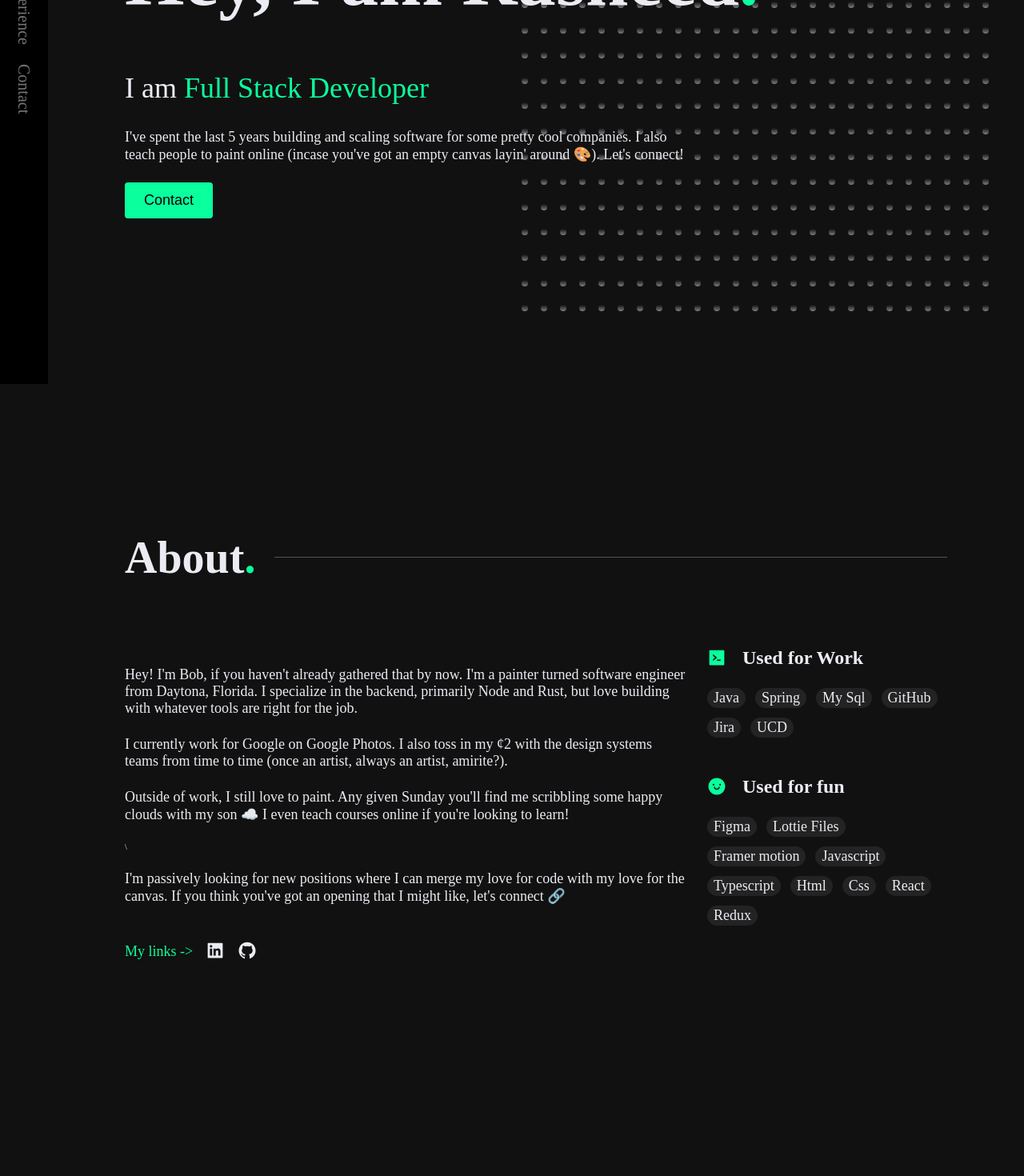
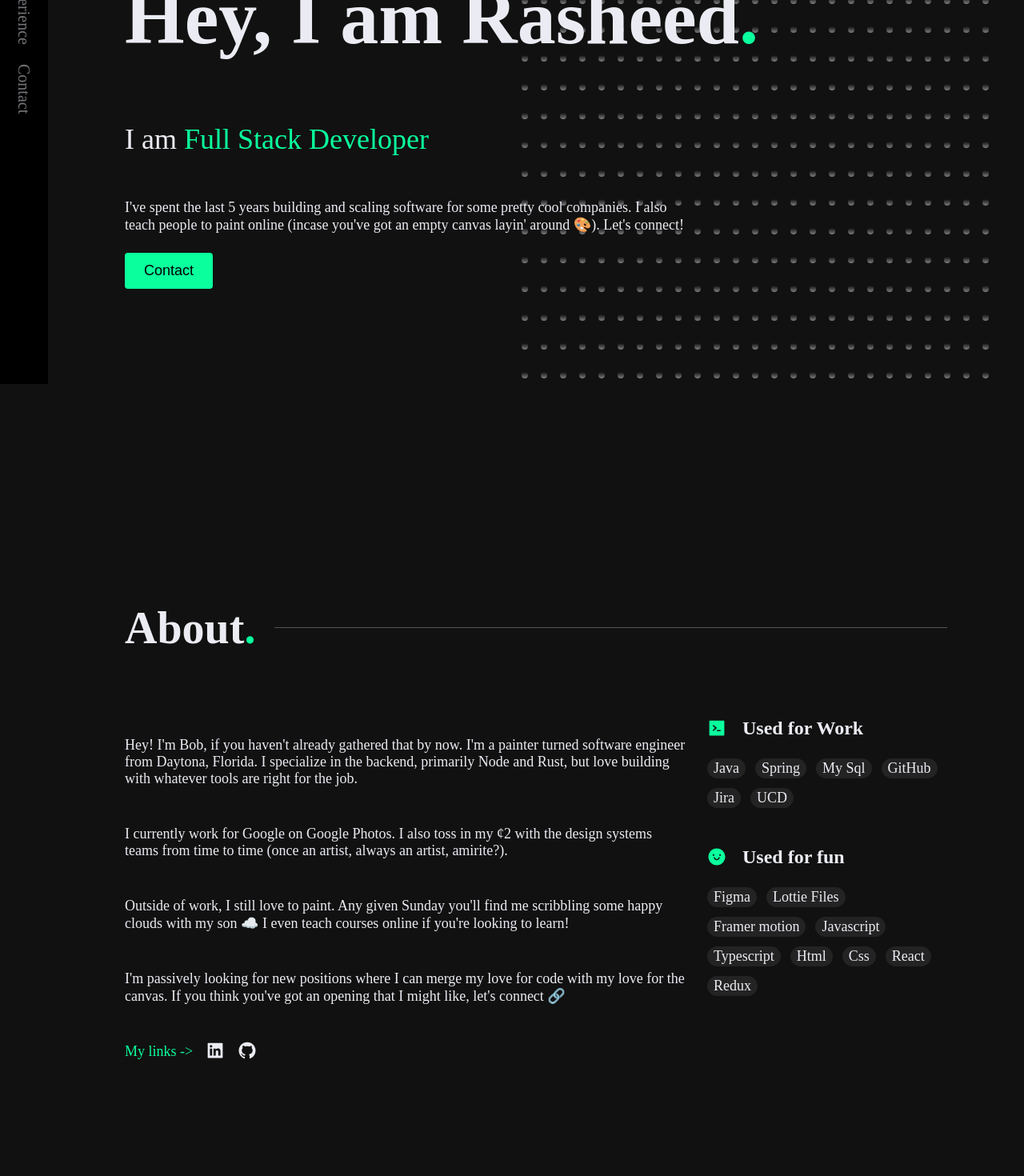
Before and after one commit to ACEXRA/rasheed, a React (Create React App) app: page / in a window 1280 px wide. Shown: the part 320-1790 px from the top of the page at 80% size. Built offline with nearby package versions, Linux system fonts and the light colour scheme; a web font is replaced by a local one.

Commit message:
Reveal implemented

```diff
--- a/package.json
+++ b/package.json
@@ -7,6 +7,7 @@
     "@testing-library/react": "^13.4.0",
     "@testing-library/user-event": "^13.5.0",
     "animejs": "^3.2.1",
+    "framer-motion": "^10.15.0",
     "react": "^18.2.0",
     "react-dom": "^18.2.0",
     "react-scripts": "5.0.1",
--- a/src/assets/scss/app.scss
+++ b/src/assets/scss/app.scss
@@ -131,6 +131,15 @@
   }
   p {
     max-width: 700px;
+  }
+  h1,
+  h2,
+  p,
+  span {
+    &::selection {
+      background-color: #0aff9d;
+      color: #000;
+    }
   }
   .cust_btn {
     outline: none;
@@ -267,7 +276,7 @@
   }
 }
 .end_hue {
-  height: 200px;
+  height: 40rem;
   background: linear-gradient(180deg, #111, #000);
 }
 
@@ -343,3 +352,28 @@ p {
     }
   }
 }
+.reveal {
+  position: relative;
+  width: fit-content;
+  overflow: hidden;
+  .slide {
+    position: absolute;
+    inset: 4px 0 4px 0;
+    background-color: #0aff9d;
+    z-index: 20;
+  }
+}
+@media (max-width: 768px) {
+  .header {
+    padding: 0 2.4rem;
+  }
+  .section {
+    padding: 7.2rem 2.4rem;
+  }
+  .about_content {
+    grid-template-columns: 1fr;
+  }
+  .project_content {
+    grid-template-columns: 1fr;
+  }
+}
--- a/src/components/misc/Droplets.js
+++ b/src/components/misc/Droplets.js
@@ -11,10 +11,7 @@ const DotGrid = () => {
   const handleCLick = (e) => {
     anime({
       targets: ".dot",
-      background: [
-        { value: "#0aff9d", duration: 250 },
-        { value: "#ebecf3", duration: 250 },
-      ],
+
       scale: [
         { value: 1.35, easing: "easeOutSine", duration: 250 },
         { value: 1, easing: "easeInOutQuad", duration: 500 },
--- /dev/null
+++ b/src/components/misc/Reveal.js
@@ -0,0 +1,50 @@
+import React, { useEffect, useRef } from "react";
+import { motion, useAnimation, useInView } from "framer-motion";
+
+const Reveal = (props) => {
+  const ref = useRef(null);
+  const isInView = useInView(ref, { once: true });
+
+  const mainControls = useAnimation();
+  const slideControls = useAnimation();
+
+  useEffect(() => {
+    if (isInView) {
+      mainControls.start("visible");
+      slideControls.start("visible");
+    } else {
+      mainControls.set("hidden");
+      slideControls.set("hidden");
+    }
+  }, [isInView, mainControls, slideControls]);
+  return (
+    <div
+      ref={ref}
+      className="reveal"
+      style={{ width: `${props.width ? "100%" : "fit-content"}` }}
+    >
+      <motion.div
+        variants={{
+          hidden: { opacity: 0, y: 75 },
+          visible: { opacity: 1, y: 0 },
+        }}
+        initial="hidden"
+        animate={mainControls}
+        transition={{ duration: 0.5, delay: 0.25 }}
+      >
+        {props.children}
+      </motion.div>
+      <motion.div
+        className="slide"
+        variants={{
+          hidden: { left: 0 },
+          visible: { left: "100%" },
+        }}
+        initial="hidden"
+        animate={slideControls}
+        transition={{ duration: 0.5, ease: "easeIn" }}
+      ></motion.div>
+    </div>
+  );
+};
+export default Reveal;
--- a/src/components/pages/About.js
+++ b/src/components/pages/About.js
@@ -1,4 +1,5 @@
 import React from "react";
+import Reveal from "../misc/Reveal";
 
 export default function About() {
   const arr = ["Java", "Spring", "My Sql", "GitHub", "Jira", "UCD"];
@@ -17,34 +18,47 @@ export default function About() {
     <div data-section id="about" className="section">
       <div className="title_head" style={{ flexDirection: "row-reverse" }}>
         <div className="line"></div>
+
         <h3>
+          <Reveal>
+            <span>
               About<span style={{ color: "#0aff9d" }}>.</span>
+            </span>
+          </Reveal>
         </h3>
       </div>
       <div className="about_content">
         <div>
+          <Reveal>
             <p>
               Hey! I'm Bob, if you haven't already gathered that by now. I'm a
-            painter turned software engineer from Daytona, Florida. I specialize
-            in the backend, primarily Node and Rust, but love building with
-            whatever tools are right for the job.
+              painter turned software engineer from Daytona, Florida. I
+              specialize in the backend, primarily Node and Rust, but love
+              building with whatever tools are right for the job.
             </p>
+          </Reveal>
+          <Reveal>
             <p>
               I currently work for Google on Google Photos. I also toss in my ¢2
               with the design systems teams from time to time (once an artist,
               always an artist, amirite?).
             </p>
+          </Reveal>
+          <Reveal>
             <p>
-            Outside of work, I still love to paint. Any given Sunday you'll find
-            me scribbling some happy clouds with my son ☁️ I even teach courses
-            online if you're looking to learn!
+              Outside of work, I still love to paint. Any given Sunday you'll
+              find me scribbling some happy clouds with my son ☁️ I even teach
+              courses online if you're looking to learn!
             </p>
-          \
+          </Reveal>
+          <Reveal>
             <p>
               I'm passively looking for new positions where I can merge my love
               for code with my love for the canvas. If you think you've got an
               opening that I might like, let's connect 🔗
             </p>
+          </Reveal>
+          <Reveal>
             <div className="about_links">
               <p style={{ color: "#0aff9d" }}>My links -{">"}</p>
               <a
@@ -83,8 +97,10 @@ export default function About() {
                 </svg>
               </a>
             </div>
+          </Reveal>
         </div>
         <div className="about_items">
+          <Reveal>
             <div>
               <h4>
                 <svg
@@ -111,6 +127,8 @@ export default function About() {
                 })}
               </div>
             </div>
+          </Reveal>
+          <Reveal>
             <div>
               <h4>
                 <svg
@@ -137,6 +155,7 @@ export default function About() {
                 })}
               </div>
             </div>
+          </Reveal>
         </div>
       </div>
     </div>
--- a/src/components/pages/Contact.js
+++ b/src/components/pages/Contact.js
@@ -1,16 +1,22 @@
 import React from "react";
+import Reveal from "../misc/Reveal";
 
 export default function Contact() {
   return (
     <div data-section id="contact" className="section">
       <div className="contact_content">
+        <Reveal width={true}>
           <h1>
             Contact<span style={{ color: "#0aff9d" }}>.</span>
           </h1>
+        </Reveal>
+        <Reveal>
           <p>
             Shoot me an email if you want to connect! You can also find me on
             Linkedin or Twitter if that's more your speed.
           </p>
+        </Reveal>
+        <Reveal width={true}>
           <a href="#Home">
             <div className="mail">
               <svg
@@ -35,6 +41,7 @@ export default function Contact() {
               </span>
             </div>
           </a>
+        </Reveal>
       </div>
     </div>
   );
--- a/src/components/pages/Experience.js
+++ b/src/components/pages/Experience.js
@@ -1,34 +1,48 @@
 import React from "react";
+import Reveal from "../misc/Reveal";
 
 export default function Experience() {
   return (
     <div data-section id="experience" className="section">
       <div className="title_head" style={{ flexDirection: "row-reverse" }}>
         <div className="line"></div>
+
         <h3>
+          <Reveal>
+            <span>
               Experience<span style={{ color: "#0aff9d" }}>.</span>
+            </span>
+          </Reveal>
         </h3>
       </div>
       <div className="experience_content">
+        <Reveal width={true}>
           <div className="experience_heading">
             <span>Infosys</span>
             <span>2022-present</span>
           </div>
+        </Reveal>
+        <Reveal width={true}>
           <div className="experience_heading">
             <span style={{ color: "#0aff9d" }}>Role</span>
             <span>Chennai,TamilNadu</span>
           </div>
+        </Reveal>
+        <Reveal>
           <p>
             I help build and scale Google Photos. Increased throughput of our
             primary services by 70%. Migrated backend service from Java to Go.
             Also helped make it look prettier.
           </p>
+        </Reveal>
+        <Reveal>
           <div className="experience_items">
             <span className="item">Java</span>
             <span className="item">Spring</span>
             <span className="item">Github</span>
             <span className="item">Jira</span>
           </div>
+        </Reveal>
       </div>
     </div>
   );
--- a/src/components/pages/Home.js
+++ b/src/components/pages/Home.js
@@ -1,5 +1,6 @@
 import React from "react";
 import Droplets from "../misc/Droplets";
+import Reveal from "../misc/Reveal";
 
 export default function Home() {
   return (
@@ -10,19 +11,26 @@ export default function Home() {
       style={{ marginBottom: "9.6rem" }}
     >
       <div className="home">
+        <Reveal>
           <h1>
             Hey, I am Rasheed<span style={{ color: "#0aff9d" }}>.</span>
           </h1>
+        </Reveal>
+        <Reveal>
           <h2>
             I am <span style={{ color: "#0aff9d" }}>Full Stack Developer</span>
           </h2>
+        </Reveal>
+        <Reveal>
           <p>
             I've spent the last 5 years building and scaling software for some
             pretty cool companies. I also teach people to paint online (incase
             you've got an empty canvas layin' around 🎨). Let's connect!
           </p>
-
+        </Reveal>
+        <Reveal>
           <button className="cust_btn">Contact</button>
+        </Reveal>
       </div>
       <Droplets />
     </div>
--- a/src/components/pages/Projects.js
+++ b/src/components/pages/Projects.js
@@ -1,5 +1,6 @@
 import React from "react";
 import Temp from "../../assets/images/temp.png";
+import Reveal from "../misc/Reveal";
 
 export default function Projects() {
   const arr = ["1", "2", "3", "4"];
@@ -7,8 +8,13 @@ export default function Projects() {
     <div data-section id="projects" className="section">
       <div className="title_head">
         <div className="line"></div>
+
         <h3>
+          <Reveal>
+            <span>
               Projects<span style={{ color: "#0aff9d" }}>.</span>
+            </span>
+          </Reveal>
         </h3>
       </div>
       <div className="project_content">
@@ -18,7 +24,9 @@ export default function Projects() {
               <div className="project_img">
                 <img src={Temp} alt="" />
               </div>
+
               <div className="project_card_content">
+                <Reveal width={true}>
                   <div className="title">
                     <h4>App name</h4>
                     <div className="line"></div>
@@ -49,11 +57,16 @@ export default function Projects() {
                       </svg>
                     </a>
                   </div>
+                </Reveal>
+                <Reveal>
                   <p>tech1 - tech2 - tech2 - tech3</p>
+                </Reveal>
+                <Reveal>
                   <p>
-                  A real-time coaching app for students learning to paint. This
-                  app is my baby, designed and built on my own.
+                    A real-time coaching app for students learning to paint.
+                    This app is my baby, designed and built on my own.
                   </p>
+                </Reveal>
               </div>
             </div>
           );
--- a/src/components/ui/Sidebar.js
+++ b/src/components/ui/Sidebar.js
@@ -4,7 +4,9 @@ const Sidebar = () => {
   const [activeSection, setActiveSection] = useState(null);
   const sections = useRef([]);
   const handleScroll = () => {
-    const pageYOffset = window.pageYOffset;
+    const pageYOffset = parseInt(
+      document.body.getBoundingClientRect().top * -1 + 200
+    );
     let newActiveSection = null;
 
     sections.current.forEach((section) => {
--- a/src/index.css
+++ b/src/index.css
@@ -10,6 +10,7 @@ body {
 }
 html {
   font-size: 10px;
+  scroll-behavior: smooth;
 }
 code {
   font-family: source-code-pro, Menlo, Monaco, Consolas, "Courier New",
```
Also changed, not shown: 1 other file (tests, documents, lock files or other folders). Lines whose indentation alone changed are shown as unchanged.
